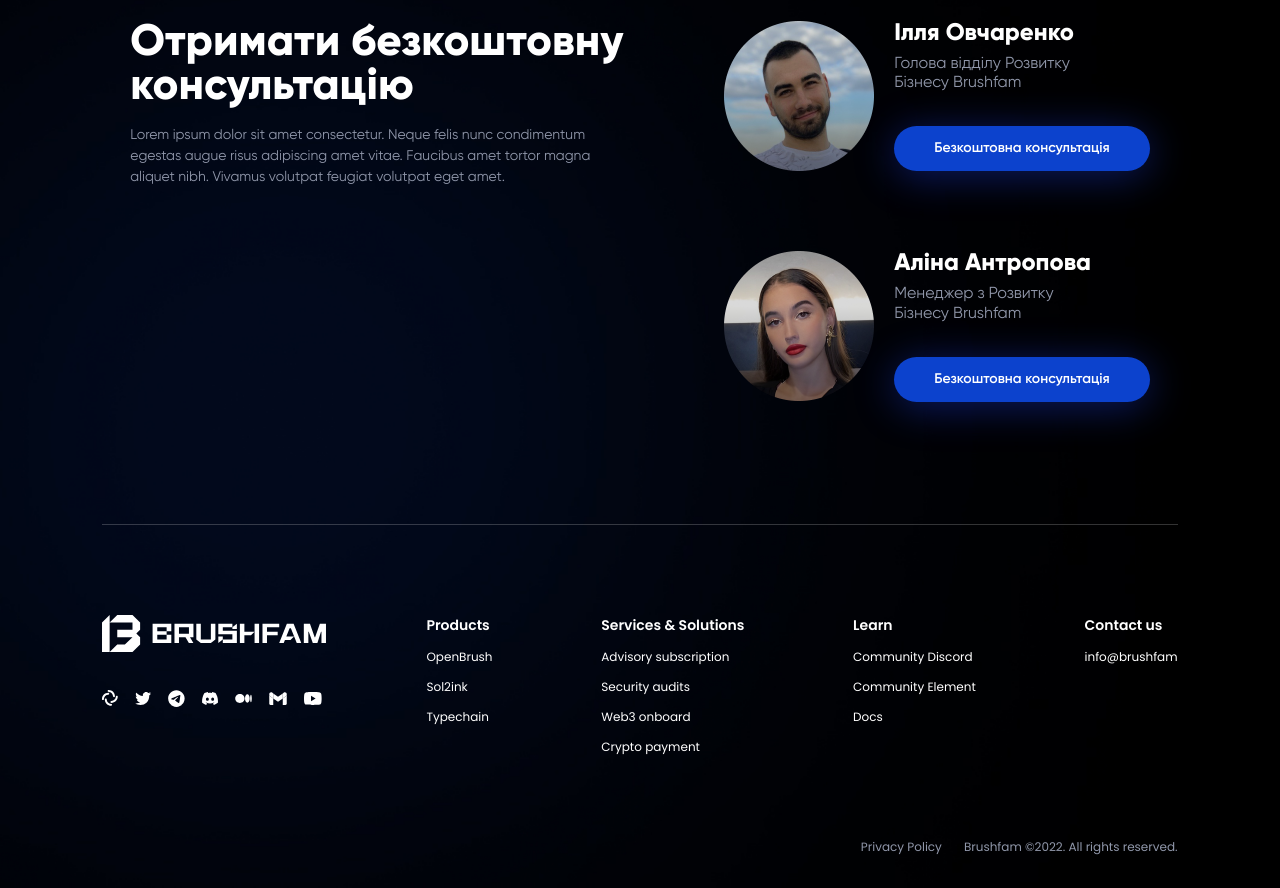
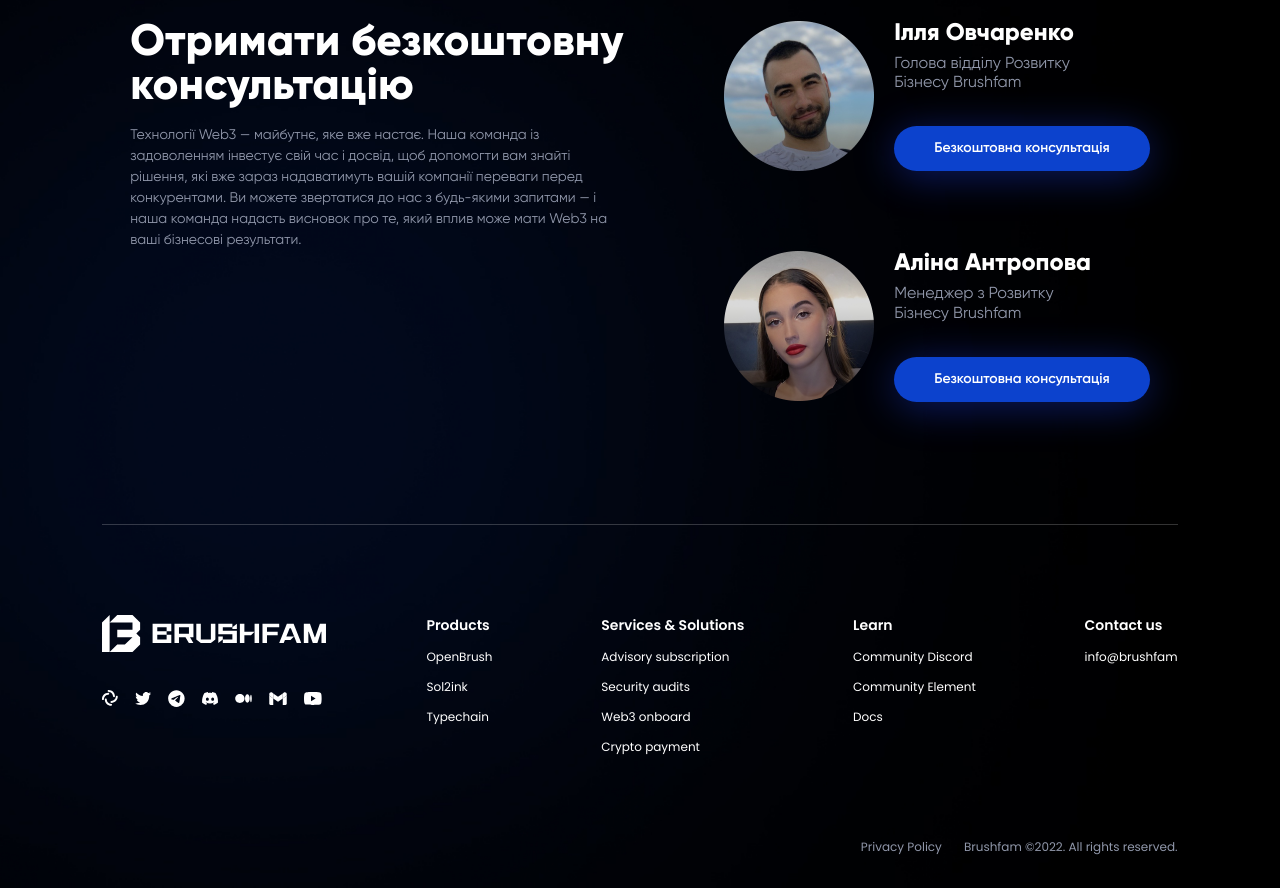
Before and after one commit to Brushfam/brushfam-website, a Next.js app: page /crypto-payment in a window 1280 px wide. Shown: the part 3360-4248 px from the top of the page. Built offline with nearby package versions, Linux system fonts and the light colour scheme.

Commit message:
fix consultation text

```diff
--- a/sections/crypto-payment/Consultation.js
+++ b/sections/crypto-payment/Consultation.js
@@ -14,10 +14,13 @@
                         Отримати безкоштовну консультацію
                     </p>
                     <p style={{ fontSize: 14 }}>
-                        Lorem ipsum dolor sit amet consectetur. Neque felis nunc
-                        condimentum egestas augue risus adipiscing amet vitae.
-                        Faucibus amet tortor magna aliquet nibh. Vivamus
-                        volutpat feugiat volutpat eget amet.
+                        Технології Web3 — майбутнє, яке вже настає. Наша команда
+                        із задоволенням інвестує свій час і досвід, щоб
+                        допомогти вам знайті рішення, які вже зараз надаватимуть
+                        вашій компанії переваги перед конкурентами. Ви можете
+                        звертатися до нас з будь-якими запитами — і наша команда
+                        надасть висновок про те, який вплив може мати Web3 на
+                        ваші бізнесові результати.
                     </p>
                 </div>
                 <div className={styles.contactsBlock}>
```
